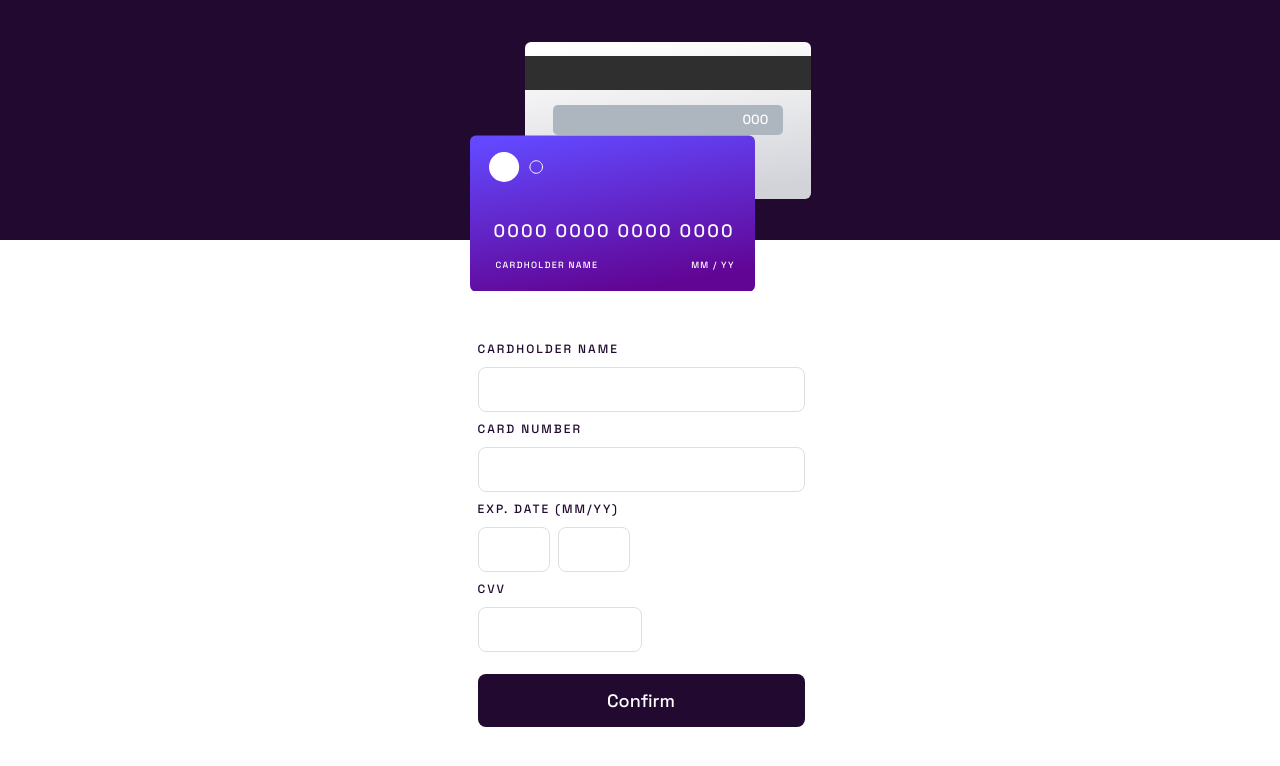
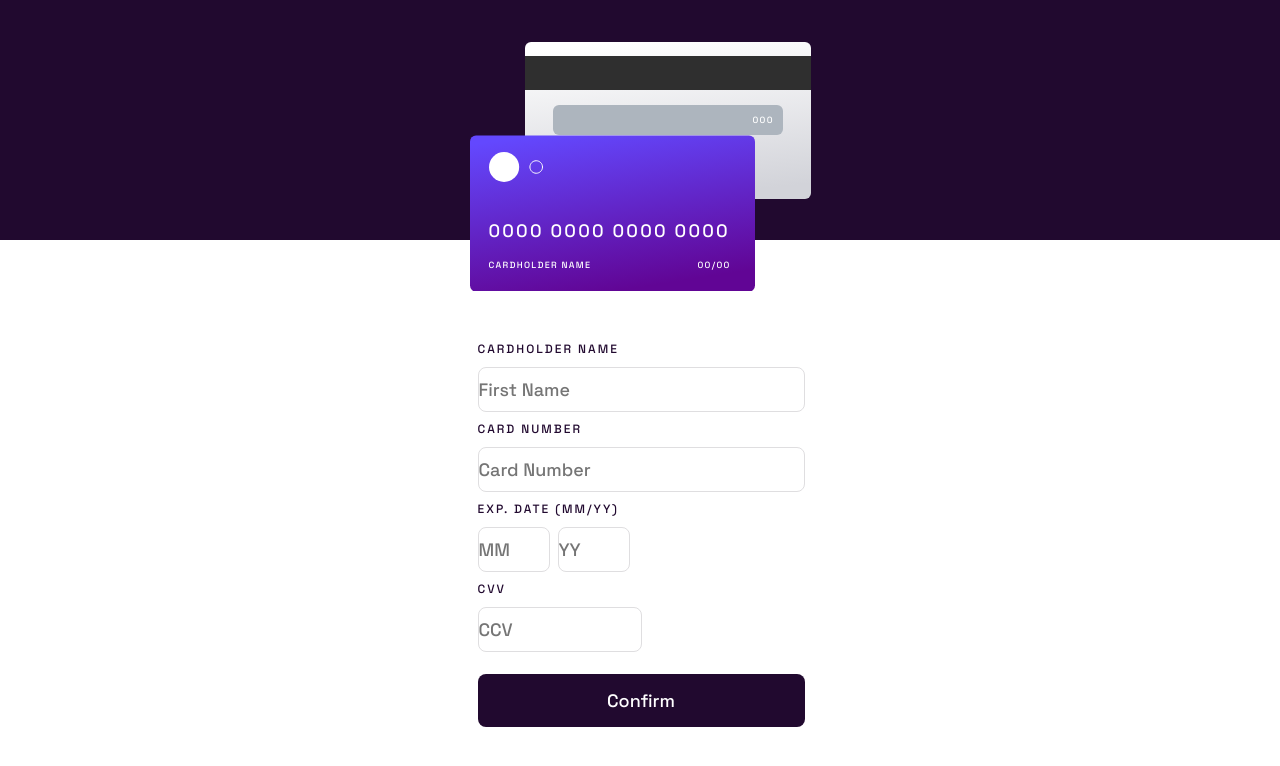
Before and after one commit to Eney997/Interactive-card-details, a React (Vite) app: page / in a window 1280 px wide. Shown: the top 766 px of the page. Built offline with nearby package versions, Linux system fonts and the light colour scheme.

Commit message:
changedCardInputs

```diff
--- a/src/Components/Greycard/Greycard.css
+++ b/src/Components/Greycard/Greycard.css
@@ -1,7 +1,3 @@
-input::-webkit-outer-spin-button,
-        input::-webkit-inner-spin-button {
-               -webkit-appearance: none;
-}
 .greyCardClass {
     background-image: url(/src/public/greyCard.svg);
     width: 286px;
@@ -14,24 +10,27 @@ input::-webkit-outer-spin-button,
     background: #2F2F2F;
     margin-top: 14px;
 }
-input[type=number] {
-    text-align:bottom 0px;padding-left:190px
-}
-::placeholder {
-    color: #FFF;
-}
-.numInputBox {
-    pointer-events: none;
-    border-radius: 5px;
-    background-color: #ADB5BE;
-    margin-left: 28px;
-    margin-top: 15px;
+.cvvDiv {
     width: 230.975px;
     height: 29.739px;
-    flex-shrink: 0;
-    border: none;
-    outline: none;
-    color: white;
+    border-radius: 6px;
+    background-color: #ADB5BE;
+    margin-top: 15px;
+    margin-left: 28px;
+}
+.cvvNums {
+    color: var(--White, #FFF);
+    text-align: right;
+    font-family: "Space Grotesk";
+    font-size: 9px;
+    font-style: normal;
+    font-weight: 500;
+    line-height: normal;
+    letter-spacing: 1.286px;
+    text-transform: uppercase;
+    position: absolute;
+    margin-top: 9px;
+    margin-left: 200px;
 }
 @media (width>1300px){
     .greyCardClass {
@@ -46,14 +45,14 @@ input[type=number] {
         width: 447px;
         height: 54px;
     }
-    .numInputBox {
+    .cvvDiv {
         width: 361px;
         height: 38px;
-        margin-left: 45px;
+        margin-left: 42px;
+    }
+    .cvvNums {
         font-size: 14px;
-    }
-    input[type=number] {
-        text-align:bottom 0px;padding-left:325px
+        margin-left: 320px;
     }
     .greyLines {
         background-image: url(/src/public/greyCardUnderLinesDesk.svg);
--- a/src/Components/Greycard/Greycard.jsx
+++ b/src/Components/Greycard/Greycard.jsx
@@ -1,29 +1,19 @@
 import React from 'react'
 import './Greycard.css'
-import { useState } from 'react'
 import Coloredbackground from '../forBack/Coloredbackground'
 
 
 const Greycard = (props) => {
 
-    const [value, setValue] = useState('');
 
-    const handleInputChange = (e) => {
-      let inputValue = e.target.value;
-      inputValue = inputValue.slice(0, 3);
-      setValue(inputValue);
-    };
 
   return (
     <Coloredbackground>
    <div className='greyCardClass'>{props.children}
         <div className='blackDivsquear'></div>
-        <input
-        type="number"
-        value={value}
-        onChange={handleInputChange}
-        placeholder="000"
-        className='numInputBox'/>
+        <div className='cvvDiv'>
+          <h1 className='cvvNums'>000</h1>
+        </div>
         <div className='greyLines'></div>
    </div>
    </Coloredbackground>
--- a/src/Components/Thankyoupage/Thankyoupage.css
+++ b/src/Components/Thankyoupage/Thankyoupage.css
@@ -1,5 +1,6 @@
 .typb {
     margin-top: 100px;
+    margin-bottom: 100px;
 }
 .PickYes {
     background-image: url(/src/public/tyLogo.svg);
--- a/src/Components/Violetcard/Violetcard.css
+++ b/src/Components/Violetcard/Violetcard.css
@@ -1,7 +1,3 @@
-input::-webkit-outer-spin-button,
-        input::-webkit-inner-spin-button {
-               -webkit-appearance: none;
-}
 .secondCard {
     background-image: url(/src/public/violetCard.svg);
     width: 285px;
@@ -17,11 +13,7 @@ input::-webkit-outer-spin-button,
     margin-top: 17px;
     margin-left: 19px;
 }
-#input2[type=number] {
-    text-align:bottom 0px;padding-left:24px
-}
-.numInputBox2 {
-    pointer-events: none;
+.carldNumber {
     color: var(--White, #FFF);
     font-family: "Space Grotesk";
     font-size: 18px;
@@ -29,15 +21,10 @@ input::-webkit-outer-spin-button,
     font-weight: 500;
     line-height: normal;
     letter-spacing: 2.2px;
-    background: transparent;
-    border: none;
-    outline: none;
-    margin-left: px;
     margin-top: 37px;
-    width: 100%;
+    margin-left: 19px;
 }
-.fottxtInput {
-    pointer-events: none;
+.cardHolder {
     color: var(--White, #FFF);
     font-family: "Space Grotesk";
     font-size: 9px;
@@ -47,22 +34,15 @@ input::-webkit-outer-spin-button,
     letter-spacing: 1.286px;
     text-transform: uppercase;
     margin-top: 17px;
-    margin-left: 26px;
+    margin-left: 19px;
 }
-input[type=text] {
-    background: transparent;
-    border: none;
-    outline: none;
+.forSvv {
+    display: flex;
+    margin-top: -11.8px;
+    margin-left: 228px;
 }
-.expDay {
-    margin-left: 220px;
-    margin-top: -21px;
-}
-.monthIn {
-    width: 20px;
-    pointer-events: none;
+.YY {
     color: var(--White, #FFF);
-    text-align: right;
     font-family: "Space Grotesk";
     font-size: 9px;
     font-style: normal;
@@ -71,9 +51,8 @@ input[type=text] {
     letter-spacing: 1.286px;
     text-transform: uppercase;
 }
-.forSpan {
+.MM {
     color: var(--White, #FFF);
-    text-align: right;
     font-family: "Space Grotesk";
     font-size: 9px;
     font-style: normal;
@@ -82,10 +61,8 @@ input[type=text] {
     letter-spacing: 1.286px;
     text-transform: uppercase;
 }
-.yearIn {
-    pointer-events: none;
+.slash {
     color: var(--White, #FFF);
-    text-align: right;
     font-family: "Space Grotesk";
     font-size: 9px;
     font-style: normal;
@@ -94,6 +71,7 @@ input[type=text] {
     letter-spacing: 1.286px;
     text-transform: uppercase;
 }
+
 
 @media (width>1300px){
     .secondCard {
@@ -111,36 +89,27 @@ input[type=text] {
         margin-top: 28px;
         margin-left: 32px;
     }
-    .numInputBox2 {
+    .carldNumber {
         font-size: 28px;
-        line-height: normal;
-        letter-spacing: 3.422px;
+        margin-left: 35px;
     }
-    #input2[type=number] {
-        text-align:bottom 0px;padding-left:34px
+    .cardHolder {
+        font-size: 14px;
+        margin-top: 35px;
+        margin-left: 38.5px;
     }
-    .fottxtInput {
+    .forSvv {
+        margin-left: 340px;
+        margin-top: -18px;
+    }
+    .YY {
         font-size: 14px;
-        letter-spacing: 2px;
-        text-transform: uppercase;
-        margin-left: 36px;
-        margin-top: 25px;
     }
-    .expDay {
-        margin-left: 335px;
+    .MM {
+        font-size: 14px;
     }
-    .monthIn {
-        width: 30px;
+    .slash {
         font-size: 14px;
-        letter-spacing: 2px;
     }
-    .yearIn {
-        width: 27px;
-        font-size: 14px;
-        letter-spacing: 2px;
-    }
-    .forSpan {
-        font-size: 14px;
-        letter-spacing: 2px;
-    }
+
 }
--- a/src/Components/Violetcard/Violetcard.jsx
+++ b/src/Components/Violetcard/Violetcard.jsx
@@ -1,33 +1,20 @@
 import React from 'react'
 import Greycard from '../Greycard/Greycard'
 import './Violetcard.css'
-import { useState } from 'react'
 
 const Violetcard = () => {
-    const [valuee, setValuee] = useState('');
 
-    const handleInputChangee = (e) => {
-      let inputValuee = e.target.value;
-      inputValuee = inputValuee.slice(0, 16);
-      setValuee(inputValuee);
-    };
 
   return (
     <Greycard>
         <div className='secondCard'>
             <div className='violetsCircle'></div>
-            <input
-            id='input2'
-            type="number"
-            value={valuee}
-            onChange={handleInputChangee}
-            placeholder="0000 0000 0000 0000"
-            className='numInputBox2'/>
-            <input className='fottxtInput' maxLength={40} type='text' placeholder='Cardholder Name'></input>
-            <div className='expDay'>
-            <input className='monthIn' type="text" name="month" placeholder="MM" maxLength="2" size="2" />
-            <span className='forSpan'> /</span>
-            <input className='yearIn' type="text" name="year" placeholder="YY" maxLength="2" size="2" />
+            <h1 className='carldNumber'>0000 0000 0000 0000</h1>
+            <h2 className='cardHolder'>CARDHOLDER NAME</h2>
+            <div className='forSvv'>
+            <h3 className='YY'>00</h3>
+            <span className='slash'>/</span>
+            <h4 className='MM'>00</h4>
             </div>
         </div>
     </Greycard>
```
